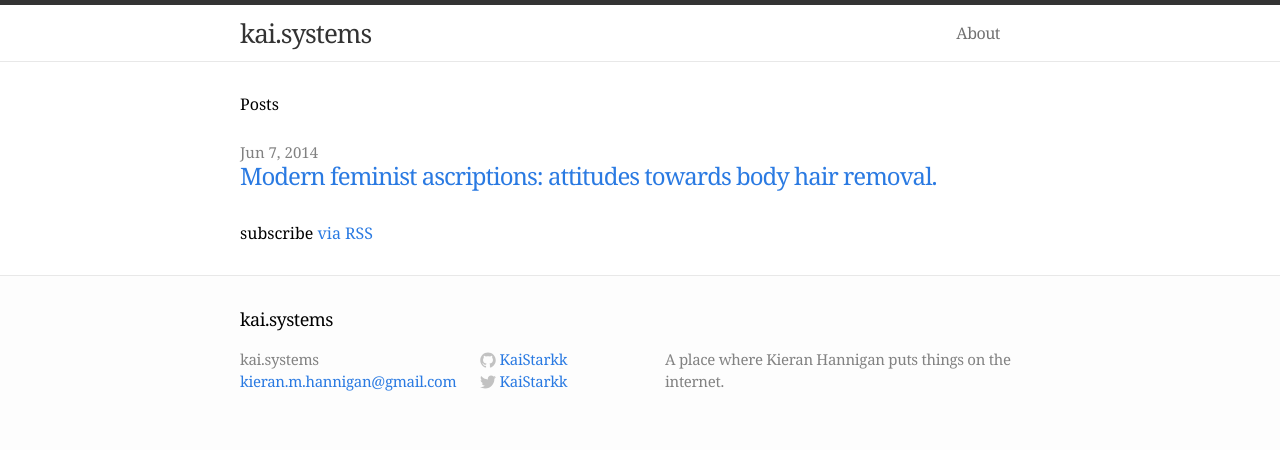
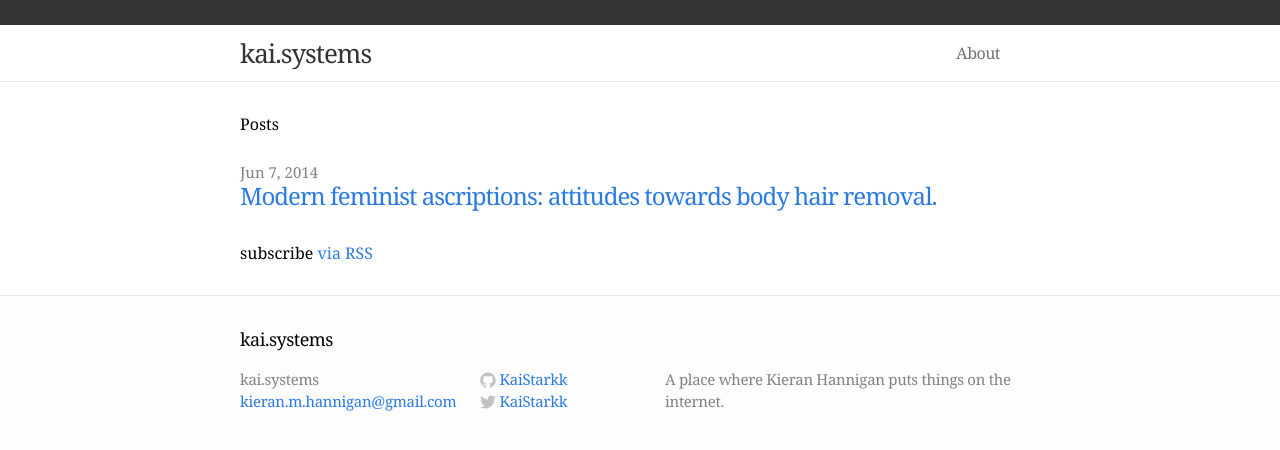
Before and after one commit to KaiStarkk/kaistarkk.github.io, a Jekyll site: the page built from index.html, in a window 1280 px wide. Shown: the top 450 px of the page. Built offline with Jekyll 4.4.1, drawn with Linux system fonts in a browser that asks for light colours.

Commit message:
Make top border more obnoxious

```diff
--- a/css/main.css
+++ b/css/main.css
@@ -42,7 +42,7 @@ a:visited { color: #205caa; }
 /* Site header */
 
 .site-header {
-  border-top: 5px solid #333;
+  border-top: 25px solid #333;
   border-bottom: 1px solid #e8e8e8;
   min-height: 56px;
   background-color: white;
```
